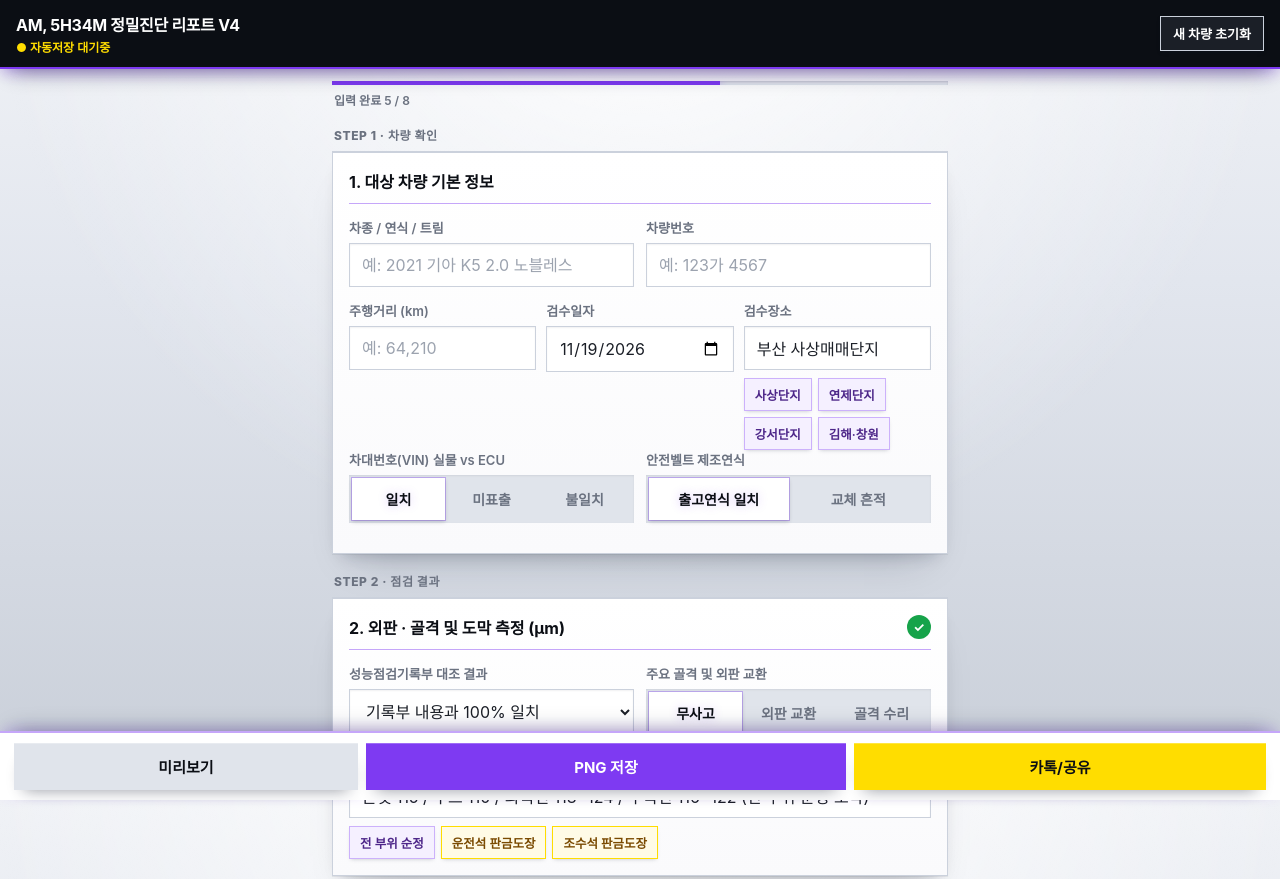
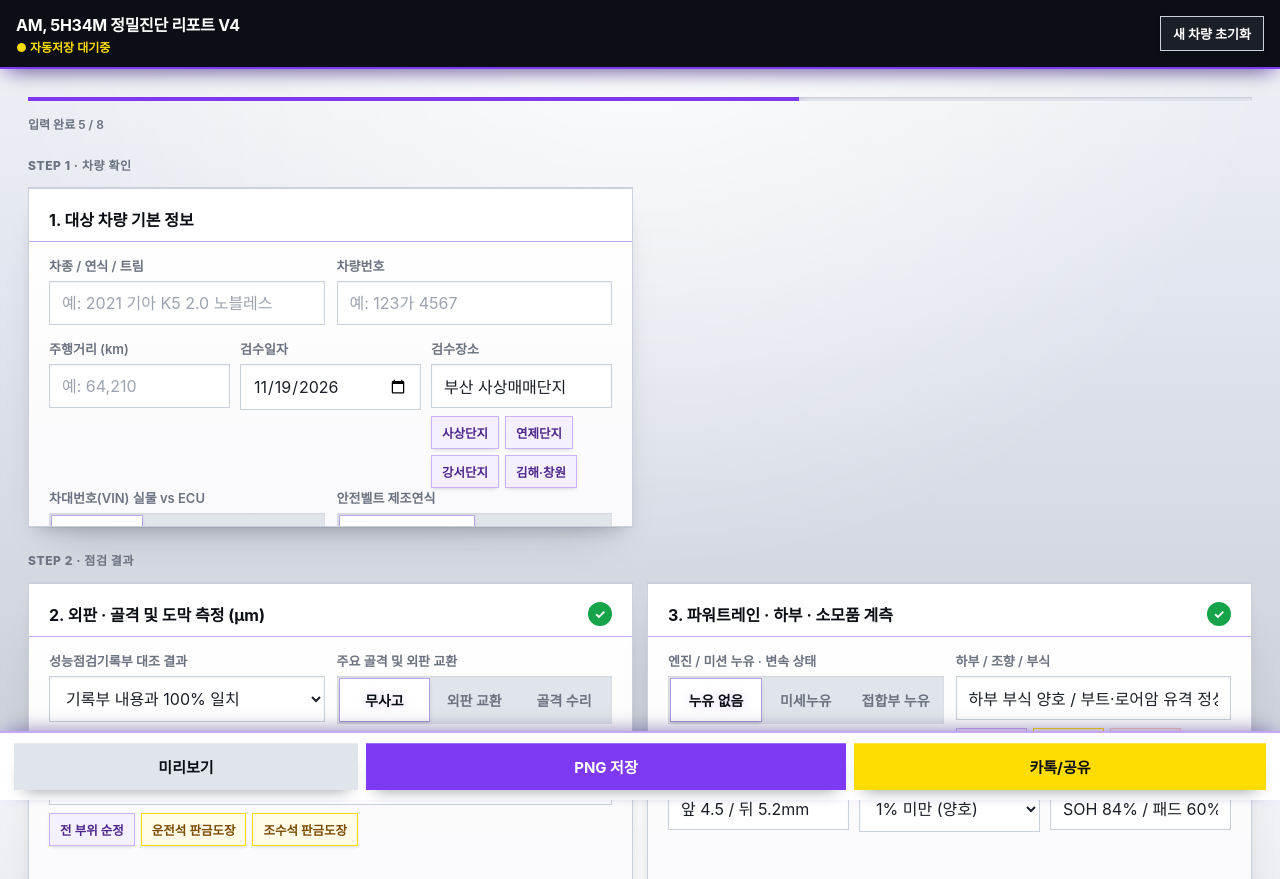
Before and after one commit to Alexa97busan/car-diagnosis-site-11-19, a plain HTML site: page index.html in a window 1280 px wide. Shown: the top 879 px of the page. Drawn offline with nearby package versions, Linux system fonts and the light colour scheme.

Commit message:
Lay out form sections as 16:9 cards in a horizontal grid on wide screens
At 1100px and up, section cards are 16:9 in two columns per row, with
the card title pinned while the content scrolls inside the card. Mobile
layout is unchanged.

Co-Authored-By: Claude Haiku 5.5 <noreply@anthropic.com>
Claude-Session: https://claude.ai/code/session_012o34vpJTMfR2dtiFjbkPnq

```diff
--- a/index.html
+++ b/index.html
@@ -672,6 +672,32 @@
     #report-paper .rp-disclaimer { color: #4B5563; }
     #report-paper .rp-sign-info { color: #0B0E14; font-weight: 700; }
     #report-paper .rp-sign-sub { color: #1B1F27; font-weight: 600; }
+
+    /* =========================================================
+       WIDE — 1100px 이상: 섹션 카드를 16:9 가로 격자로 배치
+       · 카드 한 장 = 16:9 비율, 2열로 가로 나열
+       · 내용이 카드보다 길면 카드 안에서만 스크롤, 제목줄은 상단 고정
+       · 1100px 미만(모바일·태블릿)은 기존 세로 배치 그대로
+       ========================================================= */
+    @media (min-width: 1100px) {
+      .form-container {
+        max-width: 1640px; padding: 16px 28px 32px;
+        display: flex; flex-wrap: wrap; align-items: flex-start; gap: 14px;
+      }
+      .form-container > .progress,
+      .form-container > .progress-text,
+      .form-container > .step-label { flex: 0 0 100%; margin: 0; }
+      .form-container > .step-label { margin-top: 10px; }
+      .form-container > .card {
+        flex: 0 0 calc(50% - 7px); margin: 0; padding: 18px 20px;
+        aspect-ratio: 16 / 9; overflow-y: auto; overscroll-behavior: contain;
+      }
+      .form-container > .card .card-title {
+        position: sticky; top: -18px; z-index: 2;
+        margin: -18px -20px 14px; padding: 18px 20px 10px;
+        background: var(--card);
+      }
+    }
   </style>
 </head>
 <body>
```
